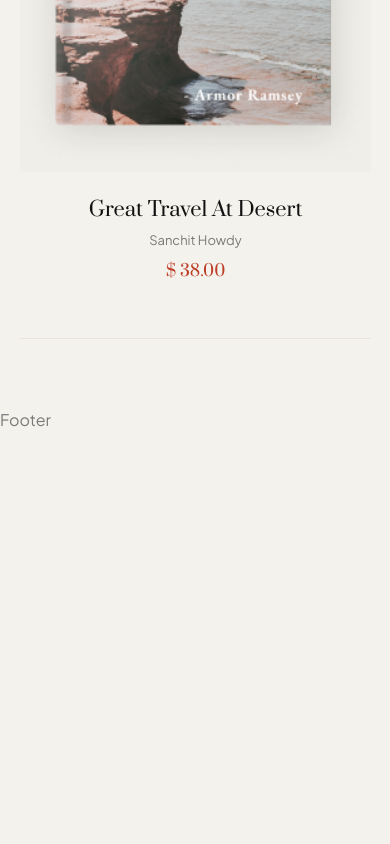
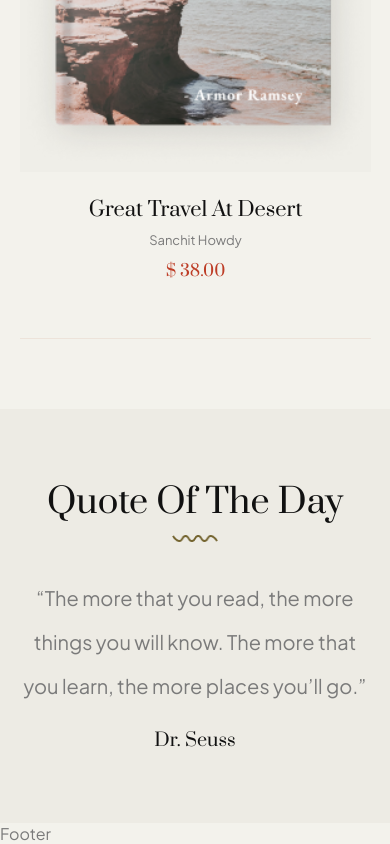
Before and after one commit to LaxmanZ/book-ecommerce-reactjs, a React (Vite) app: page / in a window 390 px wide. Shown: the part 8295-9139 px from the top of the page. Before the commit the page ends 8725 px from the top, so only its background shows below. Built offline with nearby package versions, Linux system fonts and the light colour scheme.

Commit message:
created & designed the Quotes Component

```diff
--- /dev/null
+++ b/src/components/quotes/Quotes.jsx
@@ -0,0 +1,22 @@
+import TitleTypeTwo from '../../UI/titleTypeTwo/TitleTypeTwo';
+import { quoteData } from '../../data/Data';
+import './quotes.css';
+
+const Quotes = () => {
+  return (
+    <section className="quote">
+      <div className="container quote-container">
+        <TitleTypeTwo Title={'Quote Of The Day'} ClassName='quote-title' />
+
+        {quoteData.map((item) => (
+          <article key={item.id}>
+            <p>{item.quote}</p>
+            <h5>{item.speaker}</h5>
+          </article>
+        ))}
+      </div>
+    </section>
+  );
+};
+
+export default Quotes;
--- /dev/null
+++ b/src/components/quotes/quotes.css
@@ -0,0 +1,44 @@
+.quote {
+    background: var(--color-bg-2);
+}
+
+.quote-title {
+    text-align: center;
+}
+
+.quote-container {
+    display: flex;
+    flex-direction: column;
+    gap: 55 px;
+    align-items: center;
+    text-align: center;
+}
+
+.quote-container article p {
+    font-size: 24px;
+    width: 60%;
+    margin: auto;
+    margin-bottom: 20px;
+    text-align: center;
+}
+
+/* Media Queries  */
+@media (max-width:1024px) {
+    .quote-container article p {
+        width: 80%;
+        font-size: 22px;
+    }
+    .quote-container h5 {
+        font-size: 18px !important;
+    }
+}
+
+@media (max-width:600px) {
+    .quote-container {
+        gap: 30px;
+    }
+    .quote-container article p {
+        width: 100%;
+        font-size: 20px;
+    }
+}
--- a/src/pages/Home.jsx
+++ b/src/pages/Home.jsx
@@ -3,6 +3,7 @@ import Brands from '../components/brands/Brands';
 import FeaturesBooks from '../components/features/FeaturesBook';
 import Header from '../components/header/Header';
 import PopularBooks from '../components/popularBooks/PopularBooks';
+import Quotes from '../components/quotes/Quotes';
 
 const Home = () => {
   return (
@@ -12,6 +13,7 @@ const Home = () => {
       <FeaturesBooks />
       <BestSellingBook />
       <PopularBooks />
+      <Quotes />
     </>
   );
 };
```
